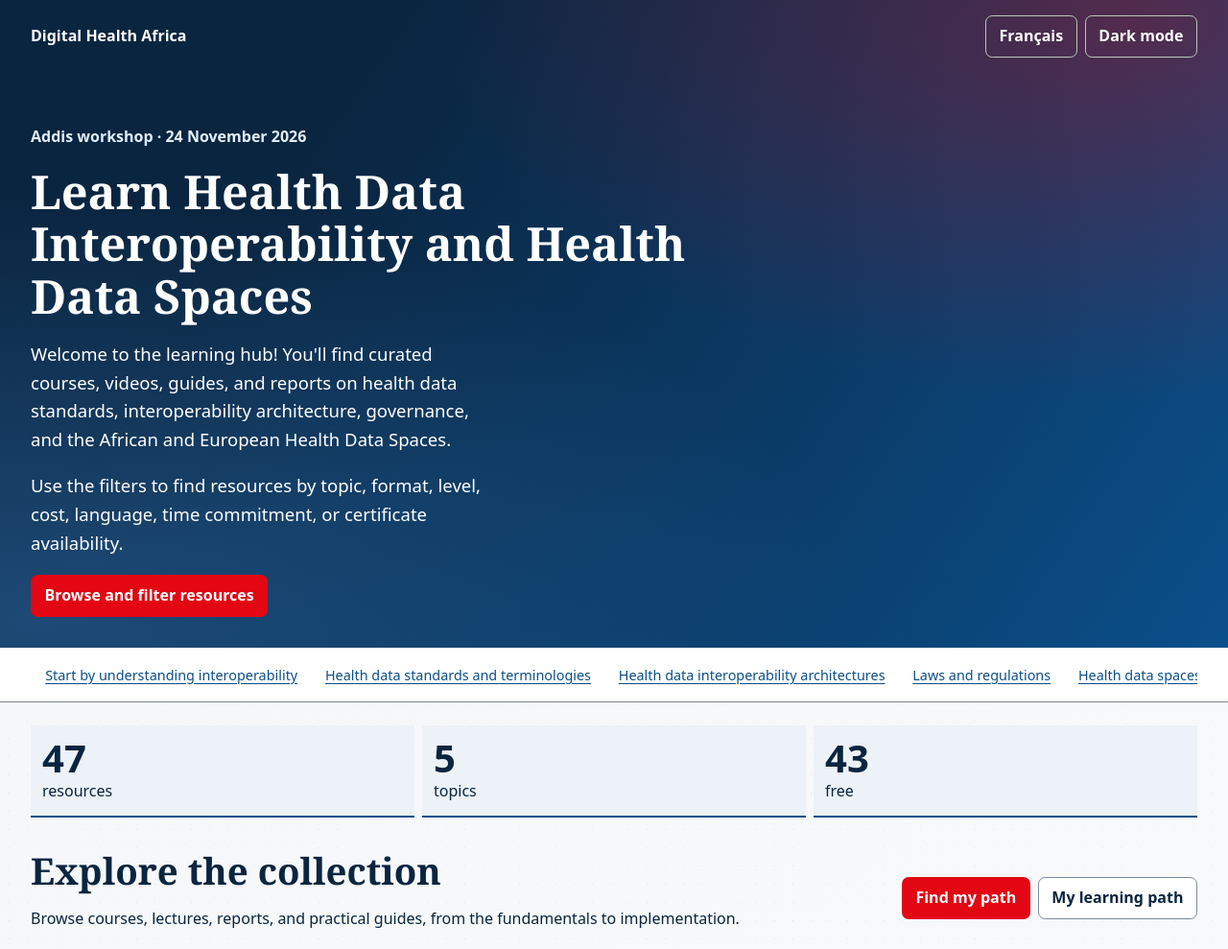
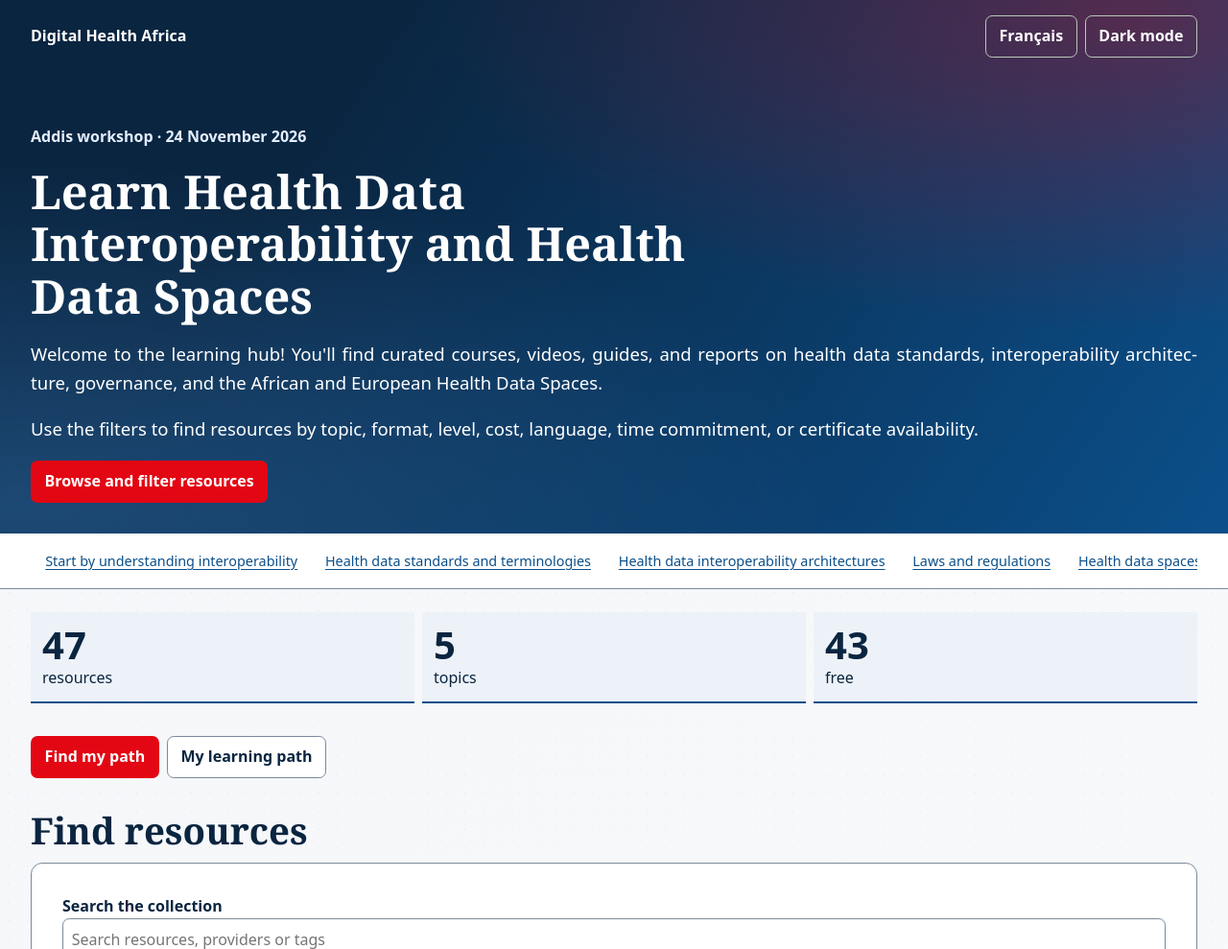
Before and after one commit to Digital-Health-Africa-Project/learn-digital-health-and-interoperability, a plain HTML site: page index.html in a window 1280 px wide. Shown: the top 989 px of the page at 96% size. Drawn offline with Linux system fonts and the light colour scheme.

Commit message:
Add files via upload

```diff
--- a/index.html
+++ b/index.html
@@ -37,10 +37,9 @@
     <span><strong id="free-stat"></strong> free</span>
   </p>
 
-  <section class="intro" aria-labelledby="browse-title">
-    <div><h2 id="browse-title">Explore the collection</h2><p>Browse courses, lectures, reports, and practical guides, from the fundamentals to implementation.</p></div>
+  <div class="intro">
     <div class="actions"><a class="button" href="#quiz">Find my path</a><a class="button secondary" href="#learning-path">My learning path</a></div>
-  </section>
+  </div>
 
   <section id="directory" aria-labelledby="directory-title">
     <h2 id="directory-title" tabindex="-1">Find resources</h2>
--- a/style.css
+++ b/style.css
@@ -31,13 +31,13 @@ a { color: var(--link); text-underline-offset: .2em; }
 .logo-slot { display: inline-block; padding: .35rem .55rem; background: #fff; color: #0a2540; border-radius: .2rem; font-size: .82rem; }
 .mast { display: flex; justify-content: space-between; align-items: center; gap: .75rem; padding-block: 1rem; font-weight: 650; }
 .mast button, .suggestions button { background: transparent; color: var(--hero-text); border-color: #b9c9b9; }
-.hero-copy { padding: clamp(1.25rem, 3vw, 2.5rem) 0 2rem; max-width: 57rem; }
+.hero-copy { padding: clamp(1.25rem, 3vw, 2.5rem) 0 2rem; }
 .date { color: #e4efff; font-weight: 700; }
 h1, h2 { font-family: Georgia, serif; line-height: 1.12; }
 h1 { font-size: clamp(1.8rem, 3.8vw, 3.25rem); margin: .45rem 0 1rem; max-width: 26ch; overflow-wrap: anywhere; }
 h2 { font-size: clamp(1.7rem, 3vw, 2.4rem); margin: 0 0 .7rem; }
 h3 { line-height: 1.3; }
-.hero-copy > p:not(.date) { max-width: 45ch; font-size: 1.16rem; }
+.hero-copy > p:not(.date) { font-size: 1.16rem; text-align: justify; hyphens: auto; }
 #search-form { max-width: 37rem; margin-top: 1.5rem; }
 kbd { border: 1px solid currentColor; border-radius: .2rem; padding: 0 .33rem; }
 .suggestions, .chips, .actions { display: flex; flex-wrap: wrap; gap: .5rem; align-items: center; }
```
